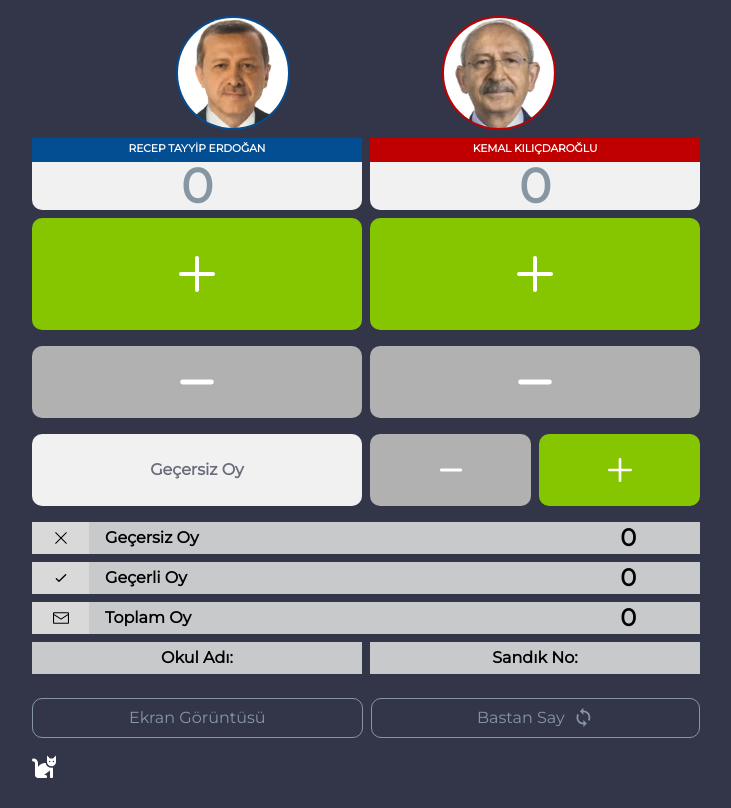
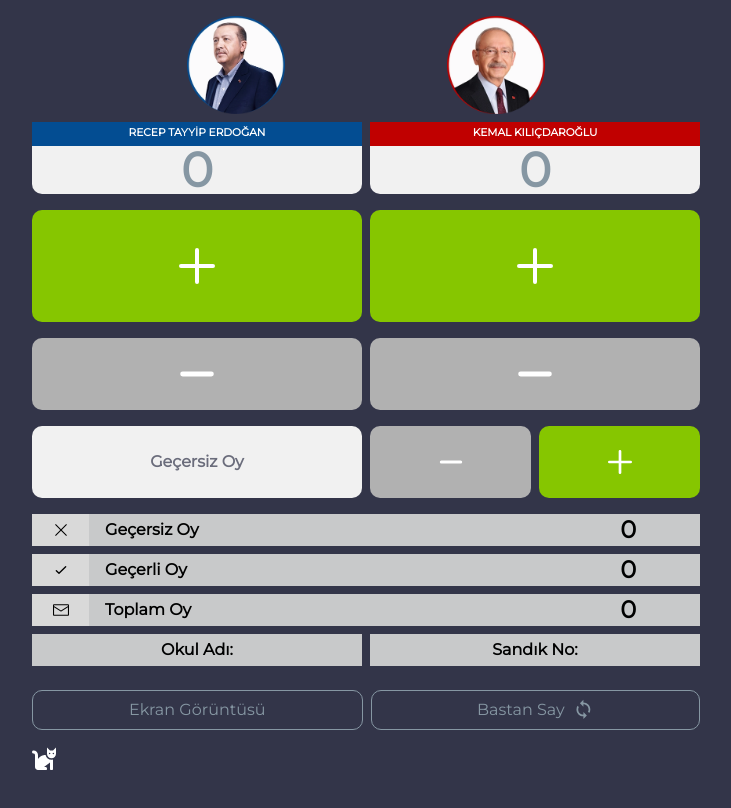
Before and after one commit to K2adir/oySay, a React (Vite) app: page / in a window 1280 px wide. Shown: the whole page, without its empty margins (274-1005 px from the left). Built offline with nearby package versions, Linux system fonts and the light colour scheme.

Commit message:
new pictures

```diff
--- a/src/components/Credits/Credits.scss
+++ b/src/components/Credits/Credits.scss
@@ -31,7 +31,7 @@
       align-items: center;
     }
     .credits__name {
-      outline: 1px solid blue;
+      //   outline: 1px solid blue;
       width: 18rem;
       display: flex;
       justify-content: start;
@@ -46,7 +46,7 @@
       }
     }
     .credits__icon {
-      outline: 1px solid orange;
+      //   outline: 1px solid orange;
       display: flex;
       align-content: center;
       justify-content: start;
--- a/src/components/Inputs/Inputs.jsx
+++ b/src/components/Inputs/Inputs.jsx
@@ -1,5 +1,4 @@
 import "./Inputs.scss";
-import React from "react";
 
 const Inputs = () => {
   return (
--- a/src/components/Profile/Profile.scss
+++ b/src/components/Profile/Profile.scss
@@ -7,14 +7,13 @@
     margin-bottom: 0.2rem;
   }
   img {
-    width: 7.1rem;
-    border-radius: 50%;
-    border: 2px solid #034d92;
+    width: 6.1rem;
+    // border-radius: 50%;
+
     @media screen and (max-height: 570px) {
       display: none;
     }
   }
   .profile__kemal {
-    border: 2px solid #c00000;
   }
 }
--- a/src/components/ProfileVoteAdd/ProfileVoteAdd.jsx
+++ b/src/components/ProfileVoteAdd/ProfileVoteAdd.jsx
@@ -10,8 +10,8 @@ const ProfileVoteAdd = () => {
     setRecepVotes,
     kemalVotes,
     setKemalVotes,
-    gecersizVotes,
-    setGecersizVotes,
+    // gecersizVotes,
+    // setGecersizVotes,
   } = useContext(VoteContext);
 
   return (
--- a/src/components/Scores/Scores.jsx
+++ b/src/components/Scores/Scores.jsx
@@ -1,17 +1,14 @@
 import "./Scores.scss";
 import { RxCross1 } from "react-icons/rx";
 import { RxEnvelopeClosed } from "react-icons/rx";
-import { RxEnvelopeOpen } from "react-icons/rx";
+
 import { HiOutlineCheck } from "react-icons/hi";
 
-import { MdPeopleOutline } from "react-icons/md";
 import { VoteContext } from "../../context/VoteContext";
 import { useContext } from "react";
-import { HiTemplate } from "react-icons/hi";
 
 const Scores = () => {
-  const { gecersizVotes, setGecersizVotes, totalVotes, validVotes } =
-    useContext(VoteContext);
+  const { gecersizVotes, totalVotes, validVotes } = useContext(VoteContext);
 
   return (
     <div className="dashboard__container">
@@ -28,7 +25,7 @@ const Scores = () => {
           </div>
         </div>
         {/* /// */}
-        {/* /// */}
+
         <div className="scores__row">
           <div className="scores__icon">
             <HiOutlineCheck />
--- a/src/components/VoidVote/VoidVote.scss
+++ b/src/components/VoidVote/VoidVote.scss
@@ -20,6 +20,7 @@
 
   .void_buttons {
     display: flex;
+
     width: 42vw;
     gap: 0.5rem;
     .btn {
--- a/src/components/VoteCounter/VoteCounter.scss
+++ b/src/components/VoteCounter/VoteCounter.scss
@@ -4,6 +4,7 @@
   text-align: center;
   justify-content: center;
   width: 42vw;
+  margin-bottom: 0.5rem;
 
   .voteCounter_name {
     padding: 3px 0;
```
Also changed, not shown: src/assets/kemo.webp, src/assets/receo.webp.
